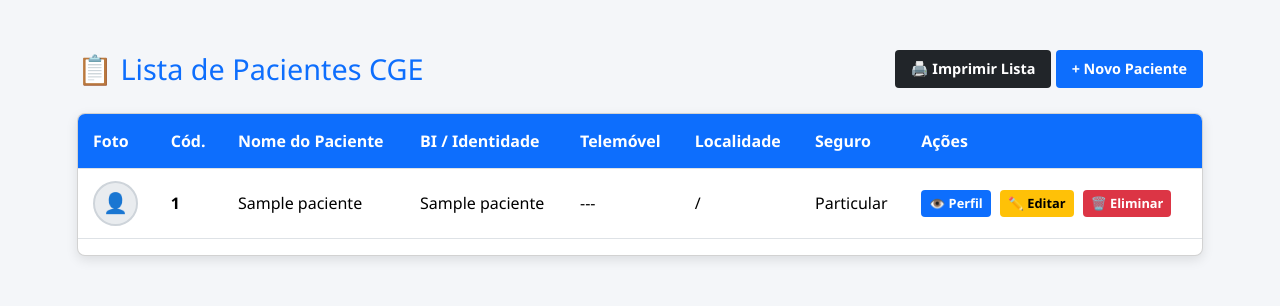
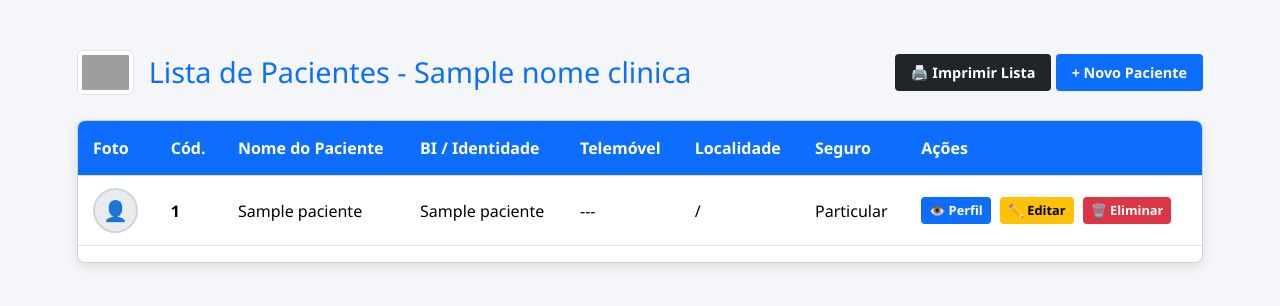
Before and after one commit to Eridanio/CliniGest_Angola, a Python web app: template templates/lista.html in a window 1280 px wide. Shown: the top 306 px of the page. Run offline with Jinja, Linux system fonts and the light colour scheme; the template is opened without the code that fills it: most values are stand-ins (such as "Sample title", 1, 10 or a date in 2020); grey boxes are pictures that could not be loaded.

Commit message:
Interface: Adicionado o logótipo oficial nos ecrãs de lista e perfil

```diff
--- a/templates/lista.html
+++ b/templates/lista.html
@@ -38,13 +38,18 @@
 </head>
 <body>
     <div class="container">
-        <div class="header-area no-print">
-            <h2>📋 Lista de Pacientes CGE</h2>
-            <div>
-                <button onclick="window.print()" class="btn btn-dark">🖨️ Imprimir Lista</button>
-                <a href="/" class="btn btn-primary">+ Novo Paciente</a>
-            </div>
-        </div>
+        <div class="header-area no-print" style="display: flex; justify-content: space-between; align-items: center; margin-bottom: 25px;">
+    <div style="display: flex; align-items: center; gap: 15px;">
+        <!-- LOGÓTIPO OFICIAL NA LISTA -->
+        <img src="{{ url_for('static', filename='logo.JFIF') }}" alt="Logo" style="height: 45px; background: white; padding: 4px; border-radius: 6px; border: 1px solid #dee2e6;">
+        <h2 style="margin: 0; font-size: 1.8rem; color: #0d6efd;">Lista de Pacientes - {{ nome_clinica }}</h2>
+    </div>
+    <div>
+        <button onclick="window.print()" class="btn btn-dark">🖨️ Imprimir Lista</button>
+        <a href="/" class="btn btn-primary">+ Novo Paciente</a>
+    </div>
+</div>
+
 
         <div class="card">
             <table class="table">
```
Also changed, not shown: templates/perfil.html (+9 -2 lines).
